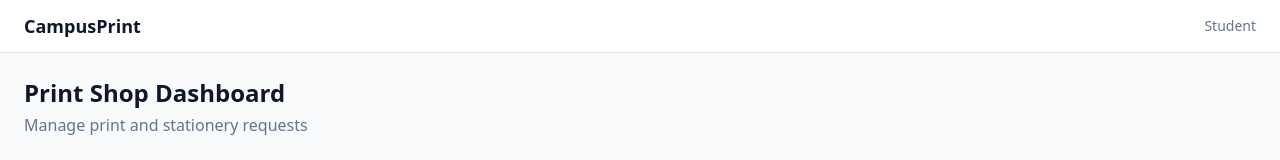
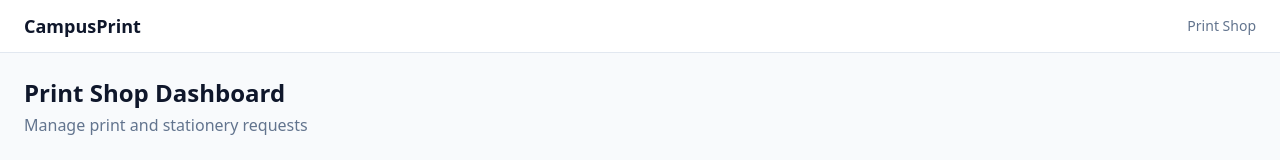
Before and after one commit to Shrutijain-BCA/PrintingPress, a Next.js app: page /shop in a window 1280 px wide. Shown: the top 160 px of the page. Built offline with nearby package versions, Linux system fonts and the light colour scheme.

Commit message:
Separate shop and student navigation

```diff
--- a/app/shop/page.tsx
+++ b/app/shop/page.tsx
@@ -1,7 +1,7 @@
 "use client";
 
 import { useState } from "react";
-import StudentNavbar from "@/components/StudentNavbar";
+import ShopNavbar from "@/components/ShopNavbar";
 import StatusBadge from "@/components/StatusBadge";
 
 type Status = "pending" | "preparing" | "ready";
@@ -49,7 +49,7 @@ export default function ShopDashboard() {
 
   return (
     <div className="min-h-screen bg-slate-50">
-      <StudentNavbar />
+      <ShopNavbar />
 
       <div className="p-6">
         <h1 className="text-2xl font-semibold text-slate-900">
--- /dev/null
+++ b/components/ShopNavbar.tsx
@@ -0,0 +1,15 @@
+import Link from "next/link";
+
+export default function ShopNavbar() {
+  return (
+    <div className="bg-white border-b border-slate-200 px-6 py-3 flex items-center justify-between">
+      <Link href="/shop" className="text-lg font-semibold text-slate-900">
+        CampusPrint
+      </Link>
+
+      <span className="text-sm text-slate-500">
+        Print Shop
+      </span>
+    </div>
+  );
+}
```
